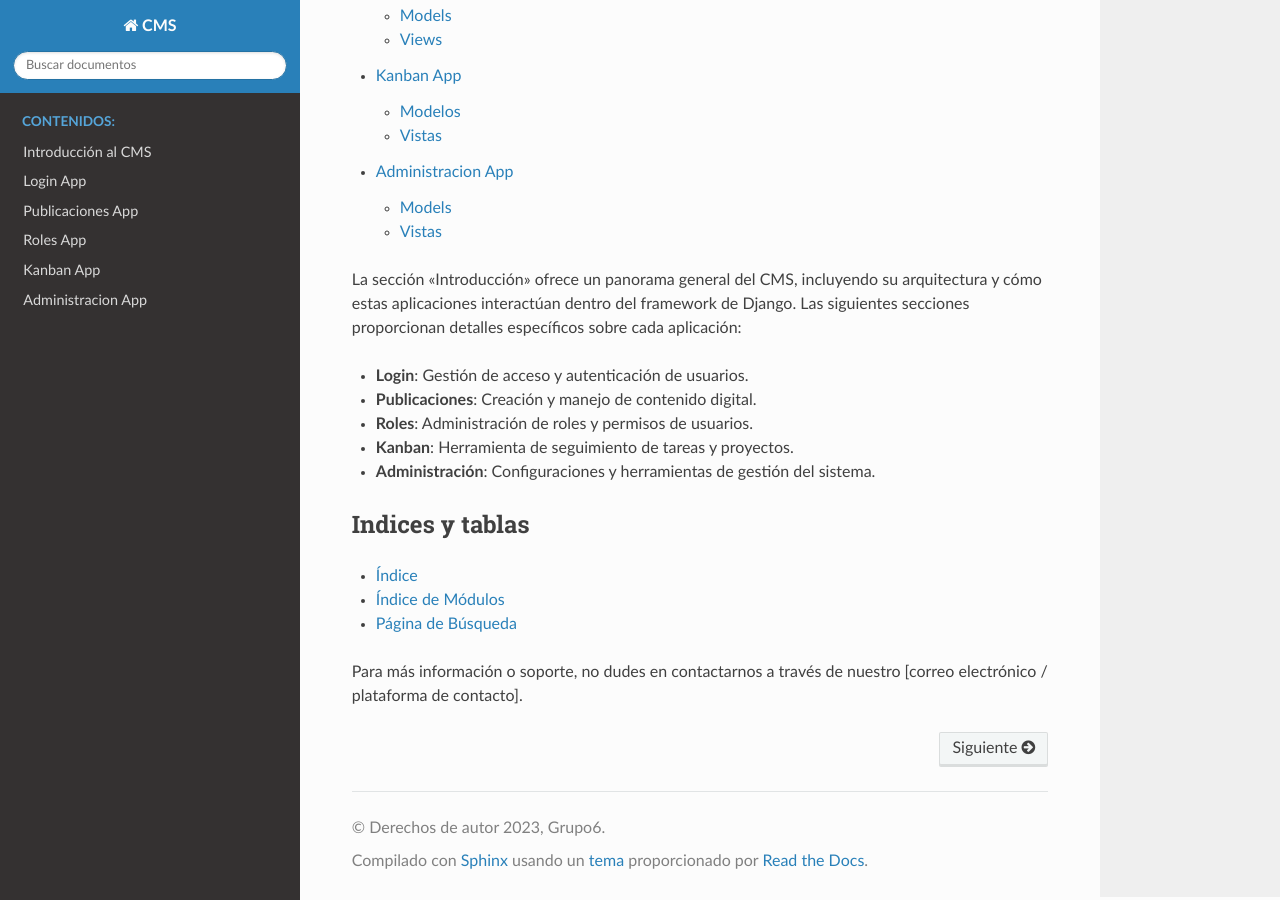
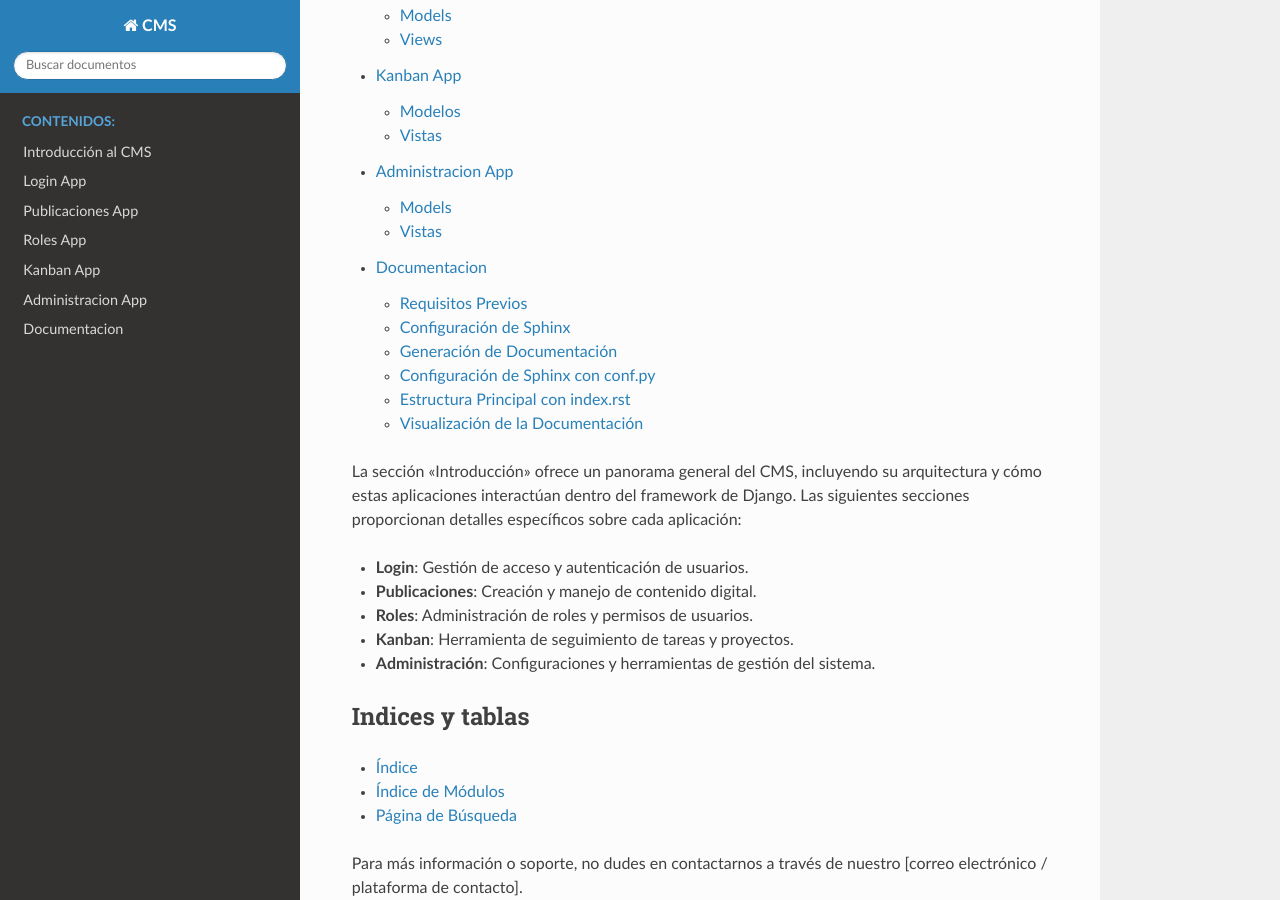
Before and after one commit to juanacevedo68061/dev_proyecto_is2, a Sphinx documentation site: the page built from docs/index.rst, in a window 1280 px wide and 900 px high, scrolled down 840 px. Built offline with Sphinx 7.4.7 and the Read the Docs theme 2.0.0, drawn with Linux system fonts in a browser that asks for light colours; some of the changed lines change nothing that is shown.

Commit message:
pasos para documentar

```diff
--- /dev/null
+++ b/docs/documentacion.rst
@@ -0,0 +1,104 @@
+Documentacion
+=============
+
+Este documento explica cómo utilizamos Sphinx para generar la documentación de los módulos y las vistas de cada aplicación en nuestro sistema de gestión de contenido (CMS) basado en Django.
+
+Requisitos Previos
+------------------
+
+Antes de comenzar, asegúrate de tener instalado:
+
+- Docker
+- Docker Compose
+- Sphinx
+
+Instalación de Sphinx se puede realizar mediante pip:
+
+.. code-block:: bash
+
+    pip install sphinx
+
+Configuración de Sphinx
+-----------------------
+
+Inicializa Sphinx en el directorio deseado si aún no lo has hecho:
+
+.. code-block:: bash
+
+    sphinx-quickstart
+
+Esto creará los archivos de configuración necesarios, incluyendo `conf.py`, donde se pueden ajustar temas, extensiones y más.
+
+Generación de Documentación
+---------------------------
+
+Para generar la documentación con Sphinx, sigue estos pasos:
+
+1. Abre una sesión en el contenedor Docker de la aplicación web:
+
+   .. code-block:: bash
+
+       docker-compose exec web bash
+
+2. Una vez dentro del contenedor, navega al directorio de documentación:
+
+   .. code-block:: bash
+
+       cd docs
+
+3. Ejecuta el comando Sphinx para generar la documentación en formato HTML:
+
+   .. code-block:: bash
+
+       make html
+
+   Este comando convertirá los archivos reStructuredText (`.rst`) en archivos HTML estilizados.
+
+Configuración de Sphinx con conf.py
+-----------------------------------
+
+El archivo `conf.py` es crucial en la configuración de Sphinx. Este archivo Python se genera automáticamente cuando se ejecuta `sphinx-quickstart` y controla todos los aspectos de la construcción de la documentación, incluyendo:
+
+- **Tema del documento:** Puedes cambiar el tema de la documentación modificando la variable `html_theme`. Actualmente, estamos utilizando el tema `sphinx_rtd_theme` que es un tema de documentación popular y receptivo.
+
+  .. code-block:: python
+
+      # conf.py
+      html_theme = 'sphinx_rtd_theme'
+
+- **Extensiones:** Si necesitas agregar funcionalidad adicional, como enlaces automáticos a la documentación de Python, puedes agregar extensiones en la lista `extensions`.
+
+- **Variables de configuración:** Otras configuraciones como la versión del documento, el nombre del proyecto, y la configuración de la internacionalización se manejan aquí.
+
+Es importante revisar y personalizar `conf.py` para que se adapte a las necesidades específicas de tu proyecto.
+
+Estructura Principal con index.rst
+-----------------------------------
+
+El archivo `index.rst` es el archivo raíz de la documentación, y actúa como la página principal o el índice. Sphinx utiliza `index.rst` para construir la estructura de la documentación. Desde aquí, puedes referenciar otros archivos `.rst` utilizando la directiva `toctree`. Estos archivos dependen del `index.rst` y son esenciales para la organización de la documentación:
+
+.. code-block:: rst
+
+    .. toctree::
+       :maxdepth: 2
+       :caption: Contenido:
+
+       login
+       kanban
+       otro_modulo
+
+Cada uno de los archivos listados en `toctree`, como `login.rst`, `kanban.rst`, y `otro_modulo.rst`, contienen documentación específica de cada módulo o aplicación de nuestro CMS. Sphinx recopila toda esta información para generar el sitio web de documentación completo.
+
+Visualización de la Documentación
+---------------------------------
+
+Después de generar la documentación, los archivos HTML estarán disponibles en el directorio `_build/html` dentro de `docs`. Puedes abrirlos con un navegador para ver la documentación renderizada.
+
+Una vez que ejecutas el comando `make html`, los archivos HTML se actualizan automáticamente cada vez que guardas un archivo `.rst` en el directorio `docs`. Por lo tanto, puedes mantener abierta una pestaña del navegador con la documentación y actualizarla cada vez que guardes un archivo `.rst` para ver los cambios.
+
+La documentacion generada se puede ver en el servidor `http://localhost:8080`. Puedes configurar el puerto que desees cambiando el contenido del archivo `Makefile`, ubicado en el directorio `docs`.
+
+.. note:: Es importante mantener la documentación actualizada. Repite estos pasos cada vez que realices cambios en el código que requieran actualización en la documentación.
+
+------------------------
+Generated by Sphinx 1.8.5
--- a/docs/index.rst
+++ b/docs/index.rst
@@ -21,6 +21,7 @@ Nuestro CMS en Django es una plataforma robusta y flexible para la gestión de c
    roles
    kanban
    administracion
+   documentacion
 
 La sección "Introducción" ofrece un panorama general del CMS, incluyendo su arquitectura y cómo estas aplicaciones interactúan dentro del framework de Django. Las siguientes secciones proporcionan detalles específicos sobre cada aplicación:
 
```
